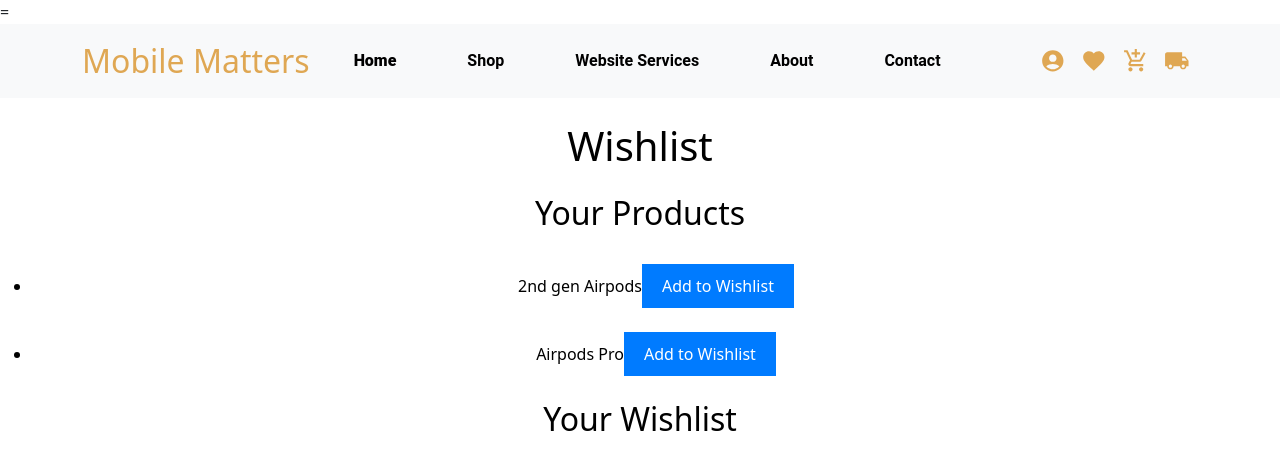
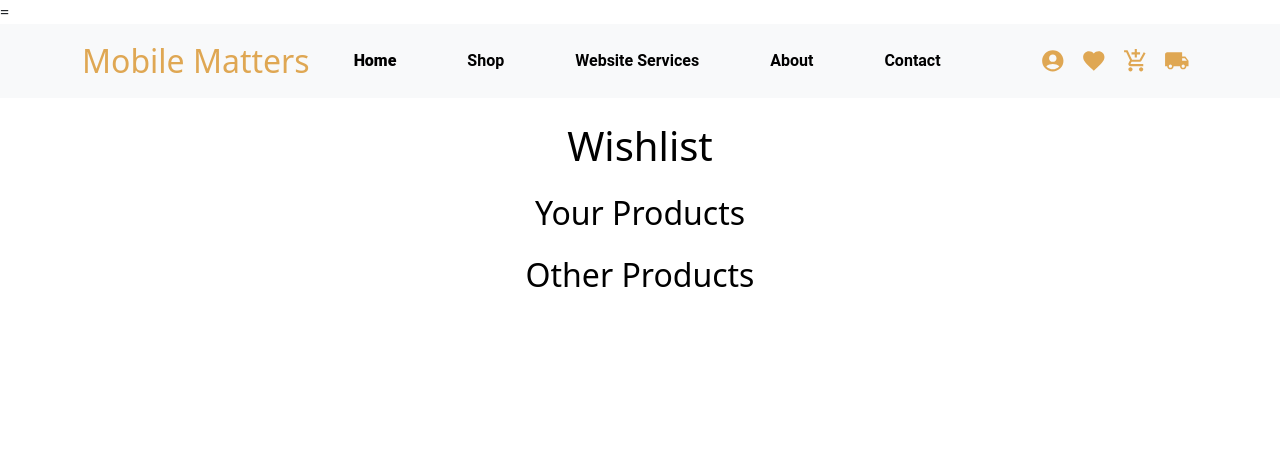
Before and after one commit to HlobisileLukhele/mobile-matters-ecommerce-site, a React (Create React App) app: page /WishList in a window 1280 px wide. Shown: the top 470 px of the page. Built offline with nearby package versions, Linux system fonts and the light colour scheme.

Commit message:
deleted the list

```diff
--- a/src/Components/WishList.jsx
+++ b/src/Components/WishList.jsx
@@ -1,41 +1,14 @@
-import React, { useState } from 'react';
-
 const Wishlist = () => {
 
-  const [wishlist, setWishlist] = useState([]);
-
-  const [cartItems, setCartItems] = useState([
-    { id: 1, name: ' 2nd gen Airpods' },
-    { id: 2, name: 'Airpods Pro'},
-      // Add more products here
-  ]);
-
-
-  const addToWishlist = (cartItems) => {
-    setWishlist([...wishlist, cartItems]);
-  };
 
   return (
     <div className="wishlist-container">
       <h1 className="mb4 mt-4">Wishlist</h1>
       <div className="product-list">
-        <h2 className="mb4 mt-4">Your Products</h2>
-        <ul>
-          {cartItems.map((cartItems) => (
-            <li key={cartItems.id}>
-              {cartItems.name}
-              <button onClick={() => addToWishlist(cartItems)} className="mb4 mt-4">Add to Wishlist</button>
-            </li>
-          ))}
-        </ul>
-      </div>
-      <div className="wishlist">
-        <h2 className="mb4 mt-4">Your Wishlist</h2>
-        <ul>
-          {wishlist.map((cartItems) => (
-            <li key={cartItems.id}>{cartItems.name}</li>
-          ))}
-        </ul>
+        <div>
+          <h2 className="mb4 mt-4">Your Products</h2>
+          <h2 className="mb4 mt-4">Other Products</h2>
+        </div>
       </div>
     </div>
   );
```
